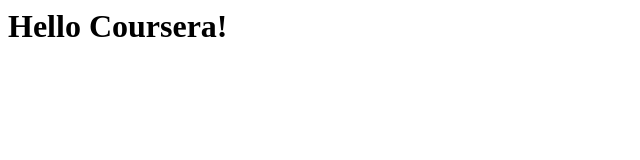
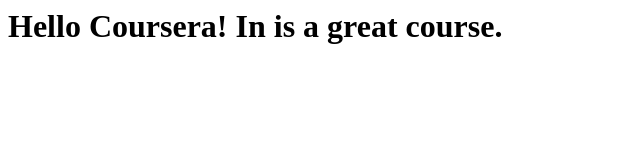
Before and after one commit to ljreder/coursera-test, a plain HTML site: page index.html in a window 1280 px wide. Shown: the whole page, without its empty margins (0-640 px from the left). Drawn offline with Linux system fonts and the light colour scheme.

Commit message:
Small addition.

```diff
--- a/index.html
+++ b/index.html
@@ -3,7 +3,7 @@
         <title>Hello Coursera!</title>
     </head>
     <body>
-        <h1>Hello Coursera!</h1>
+        <h1>Hello Coursera! In is a great course.</h1>
     </body>
 
 </html>
```
